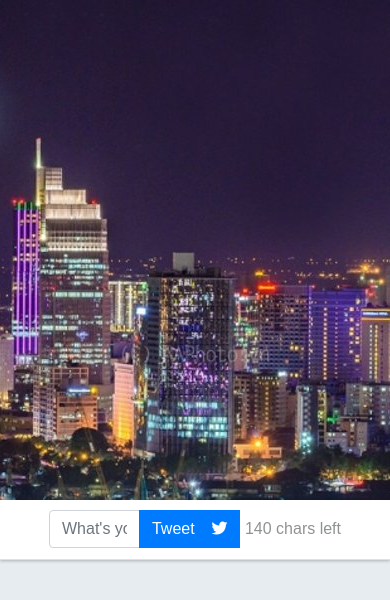
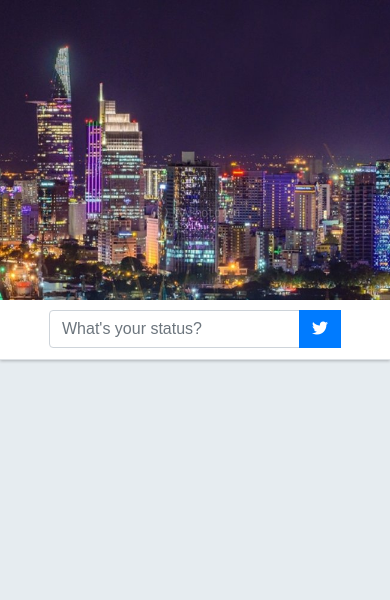
Before and after one commit to buihdk/mini-twitter, a React (Create React App) app: page / in a window 390 px wide. Shown: the top 600 px of the page. Built offline with nearby package versions, Linux system fonts and the light colour scheme.

Commit message:
add responsive

```diff
--- a/src/App.css
+++ b/src/App.css
@@ -75,3 +75,12 @@
 .fa-heart.liked {
   color: red;
 }
+
+@media (max-width: 576px) {
+  header {
+    height: 300px;
+  }
+  .mobile-hidden {
+    display: none;
+  }
+}
--- a/src/TweetBox.jsx
+++ b/src/TweetBox.jsx
@@ -67,9 +67,9 @@
                   <button className="btn btn-primary"
                     onClick={() => this.handleTweet(this.state.text)}
                     disabled={this.state.charsRemaining < 0}>
-                    Tweet &ensp; <i className="fab fa-twitter"></i>
+                    <span className="mobile-hidden">Tweet&ensp;</span><i className="fab fa-twitter"></i>
                   </button>
-                  <p className="my-auto" style={{opacity: 0.5}}>&nbsp;{this.state.charsRemaining} chars left</p>
+                  <p className="my-auto mobile-hidden" style={{opacity: 0.5}}>&nbsp;{this.state.charsRemaining} chars left</p>
                 </div>
               </div>
               <div className="container mt-5">
```
